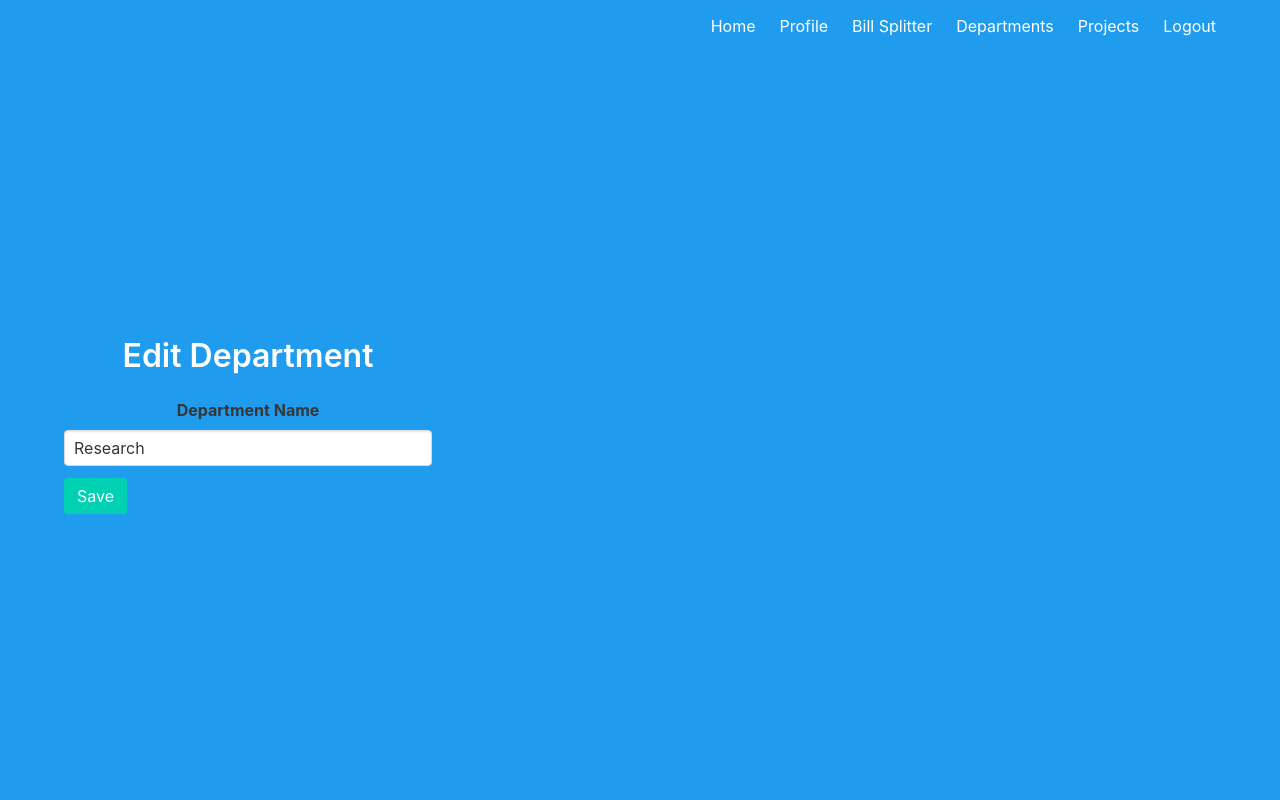
After one commit to freakazoidas/PlantApp, a Flask app: page /departments/2/edit in a window 1280 px wide. The commit adds this page. Run offline with Flask 3, Linux system fonts and the light colour scheme; a user stored in the database is signed in; some libraries are stand-ins or nearby versions.

Commit message:
Department edit name working

```diff
--- a/project/departments.py
+++ b/project/departments.py
@@ -143,7 +143,7 @@ def edit_department(department_id):
             flash('Department updated successfully')
         return redirect(url_for('departments.list_departments'))
 
-    return render_template('edit_department.html', department=department)
+    return render_template('department_edit.html', department=department)
 
 @departments_bp.route('/<int:department_id>/assign_project', methods=['POST'])
 @login_required
--- /dev/null
+++ b/project/templates/department_edit.html
@@ -0,0 +1,36 @@
+{% extends 'base.html' %} {% block content %}
+<div class="columns">
+  <div class="column is-one-third">
+    <h1 class="title">Edit Department</h1>
+    <form
+      method="post"
+      action="{{ url_for('departments.edit_department', department_id=department.id) }}"
+    >
+      <div class="field">
+        <label class="label">Department Name</label>
+        <div class="control">
+          <input
+            class="input"
+            type="text"
+            name="department_name"
+            value="{{ department.department_name }}"
+          />
+        </div>
+      </div>
+      <div class="field">
+        <div class="control">
+          <button class="button is-primary" type="submit">Save</button>
+        </div>
+      </div>
+      {% with messages = get_flashed_messages() %} {% if messages %}
+      <div class="notification is-danger">
+        {% for message in messages %}
+        <p>{{ message }}</p>
+        {% endfor %}
+      </div>
+      {% endif %} {% endwith %}
+    </form>
+  </div>
+</div>
+
+{% endblock %}
--- a/project/templates/departments.html
+++ b/project/templates/departments.html
@@ -60,6 +60,7 @@
                 class="button is-warning"
                 >Edit</a
               >
+
               <form
                 action="{{ url_for('departments.delete_department', department_id=department.id) }}"
                 method="POST"
```
Also changed, not shown: instance/db.sqlite.
